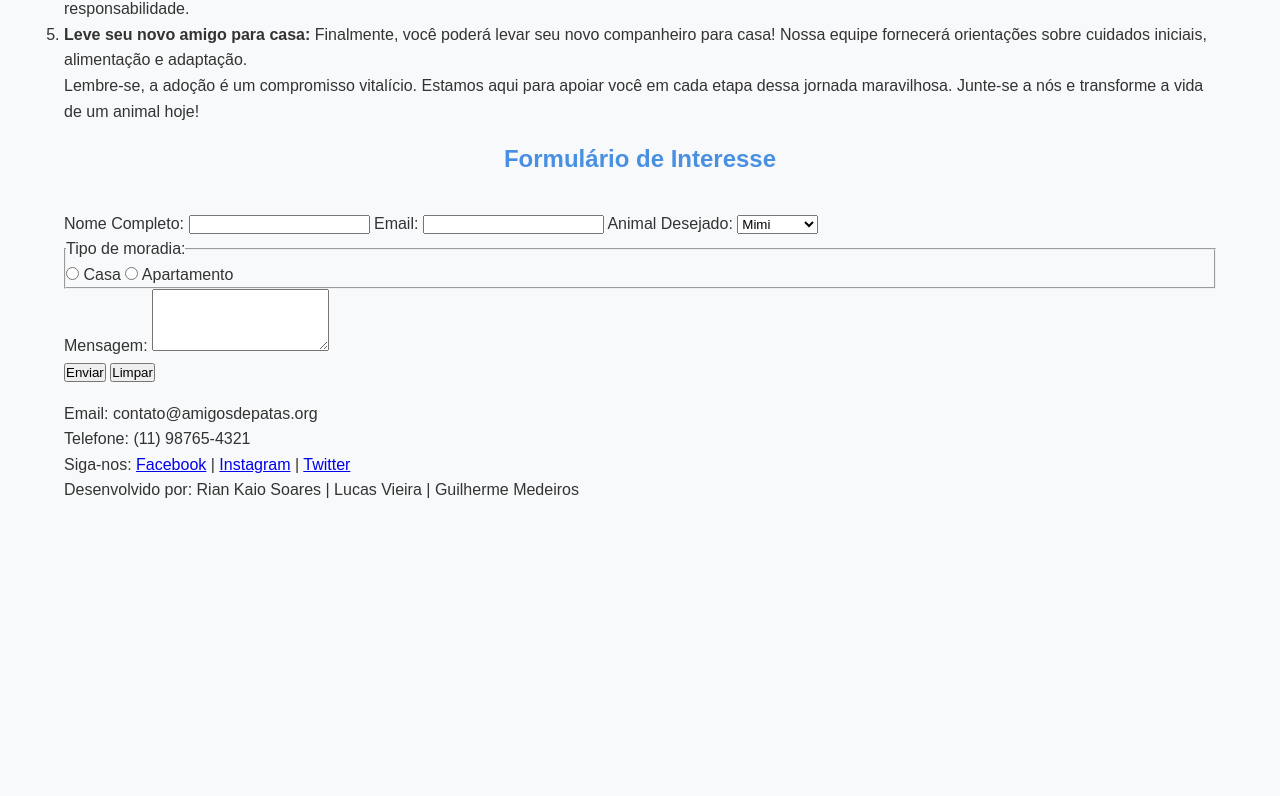
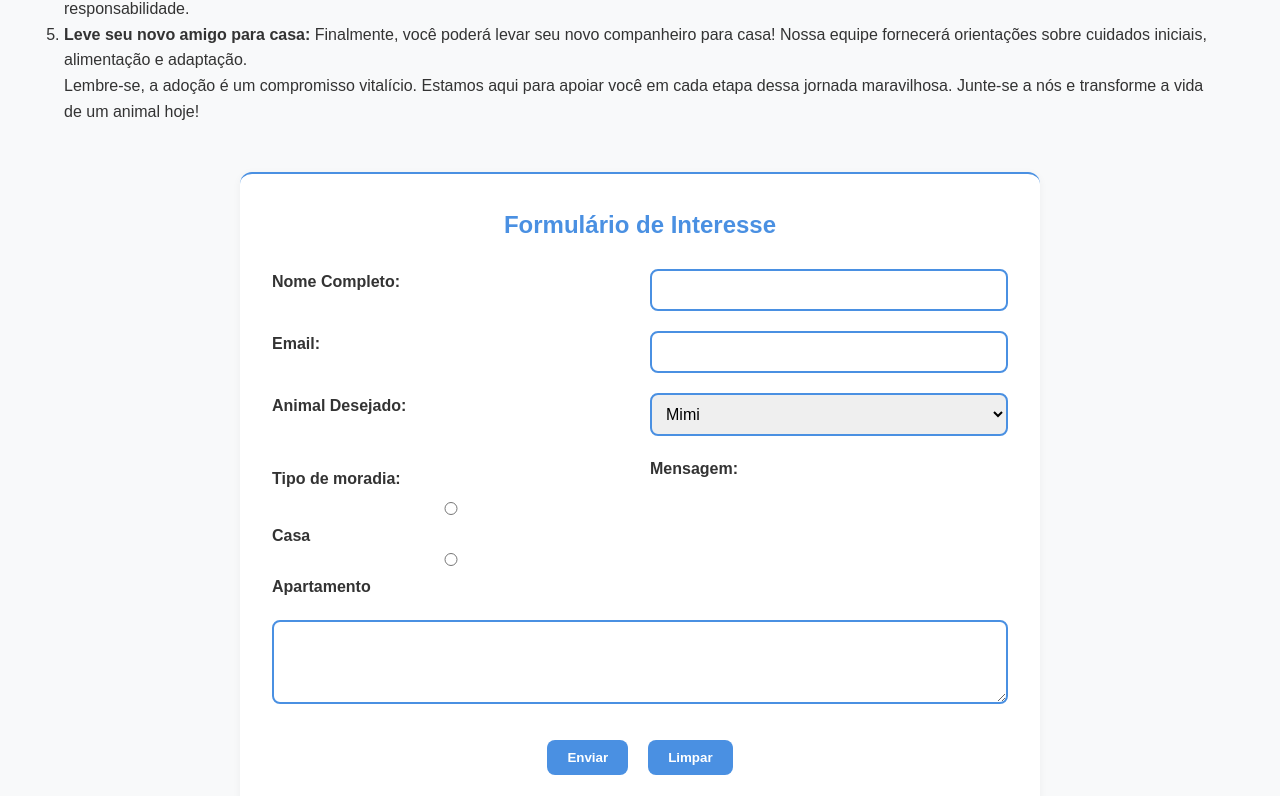
Before and after one commit to R-Kaio/portal-adocao-amigos-de-patas, a plain HTML site: page index.html in a window 1280 px wide. Shown: the part 2558-3354 px from the top of the page. Before the commit the page ends 3069 px from the top, so only its background shows below. Drawn offline with Linux system fonts and the light colour scheme.

Commit message:
Atualizei a estilização da seção "formulário de interesse" e do rodapé

```diff
--- a/style.css
+++ b/style.css
@@ -262,3 +262,155 @@ h1 {
   margin: 32px 0;
   color: #4a90e2;
 }
+#contato {
+  background: #ffffff;
+  border-top: 2px solid #4a90e2;
+  border-bottom: 2px solid #4a90e2;
+  border-radius: 12px;
+  padding: 32px;
+  box-shadow: 0 2px 8px rgba(0,0,0,0.05);
+  max-width: 800px;
+  margin: 40px auto;
+}
+
+#contato h2 {
+  text-align: center;
+  margin-bottom: 24px;
+}
+
+#contato figure {
+  text-align: center;
+  margin-bottom: 20px;
+}
+
+#contato figure img {
+  width: 200px;
+  margin: 0 auto 10px;
+}
+
+#contato form {
+  display: flex;
+  flex-direction: column;
+  gap: 16px;
+}
+
+#contato label {
+  font-weight: bold;
+  margin-bottom: 6px;
+  color: #333;
+}
+
+#contato input,
+#contato select,
+#contato textarea {
+  padding: 10px;
+  border: 2px solid #4a90e2;
+  border-radius: 8px;
+  font-size: 1em;
+  width: 100%;
+}
+
+#contato fieldset {
+  border: none;
+  margin-top: 10px;
+}
+
+#contato legend {
+  font-weight: bold;
+  color: #333;
+  margin-bottom: 6px;
+}
+
+#contato input[type="radio"] {
+  margin-right: 6px;
+}
+
+#contato textarea {
+  resize: vertical;
+}
+
+.botoes-form {
+  display: flex;
+  justify-content: center;
+  gap: 20px;
+  margin-top: 16px;
+}
+
+.botoes-form button {
+  padding: 10px 20px;
+  background: #4a90e2;
+  color: #fff;
+  border: none;
+  border-radius: 8px;
+  cursor: pointer;
+  font-weight: bold;
+  transition: background 0.3s;
+}
+
+.botoes-form button:hover {
+  background: #f5a623;
+}
+
+footer {
+  background: #4a90e2;
+  color: #fff;
+  padding: 24px 0;
+  margin-top: 40px;
+}
+
+footer .container {
+  display: flex;
+  flex-direction: column;
+  align-items: center;
+  text-align: center;
+  gap: 12px;
+}
+
+footer .logo-footer {
+  width: 60px;
+  margin-bottom: 10px;
+}
+
+footer p {
+  margin: 4px 0;
+}
+
+footer a {
+  color: #fff;
+  text-decoration: none;
+  margin: 0 8px;
+  font-weight: bold;
+  transition: color 0.3s;
+}
+
+footer a:hover {
+  color: #f5a623;
+}
+
+footer img {
+  width: 24px;
+  height: 24px;
+  margin: 0 6px;
+}
+
+@media (min-width: 768px) {
+  #contato form {
+    grid-template-columns: 1fr 1fr;
+    display: grid;
+    gap: 20px;
+  }
+
+  #contato textarea {
+    grid-column: 1 / span 2;
+  }
+
+  .botoes-form {
+    grid-column: 1 / span 2;
+  }
+
+  footer .container {
+    flex-direction: row;
+    justify-content: space-between;
+    text-align: left;
+  }
+}
```
